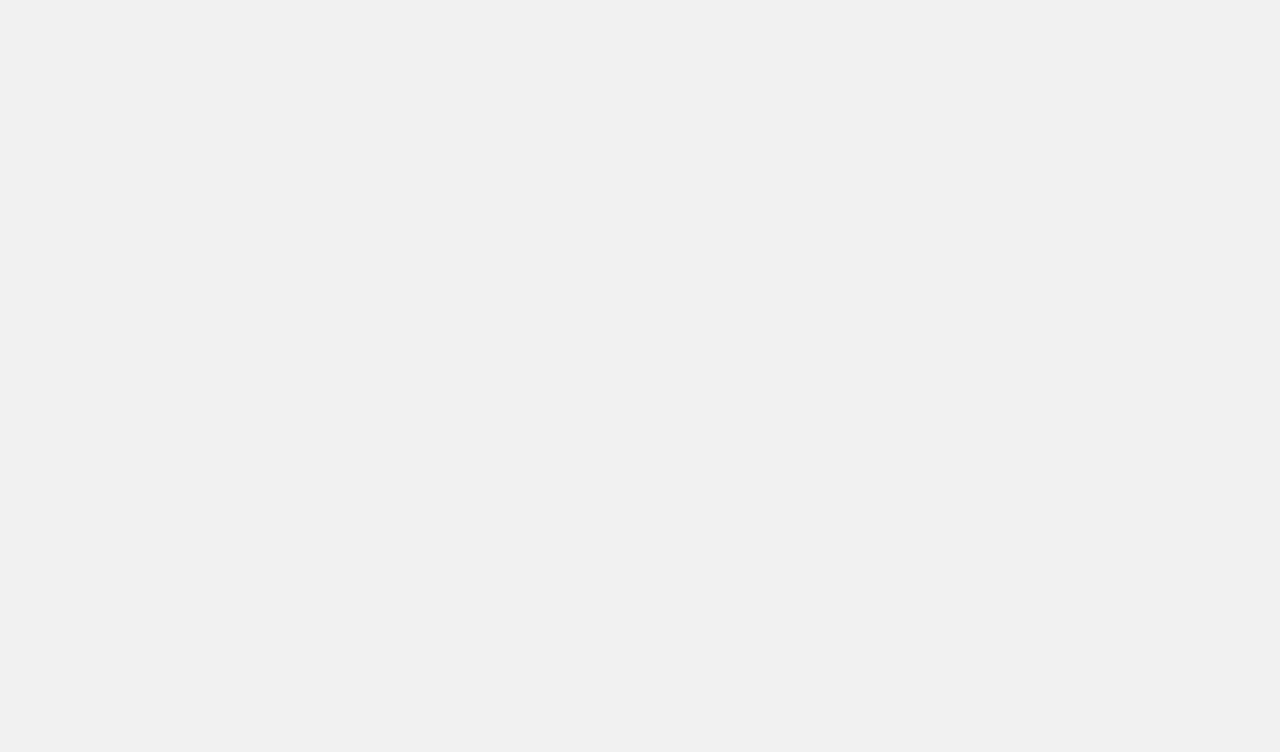
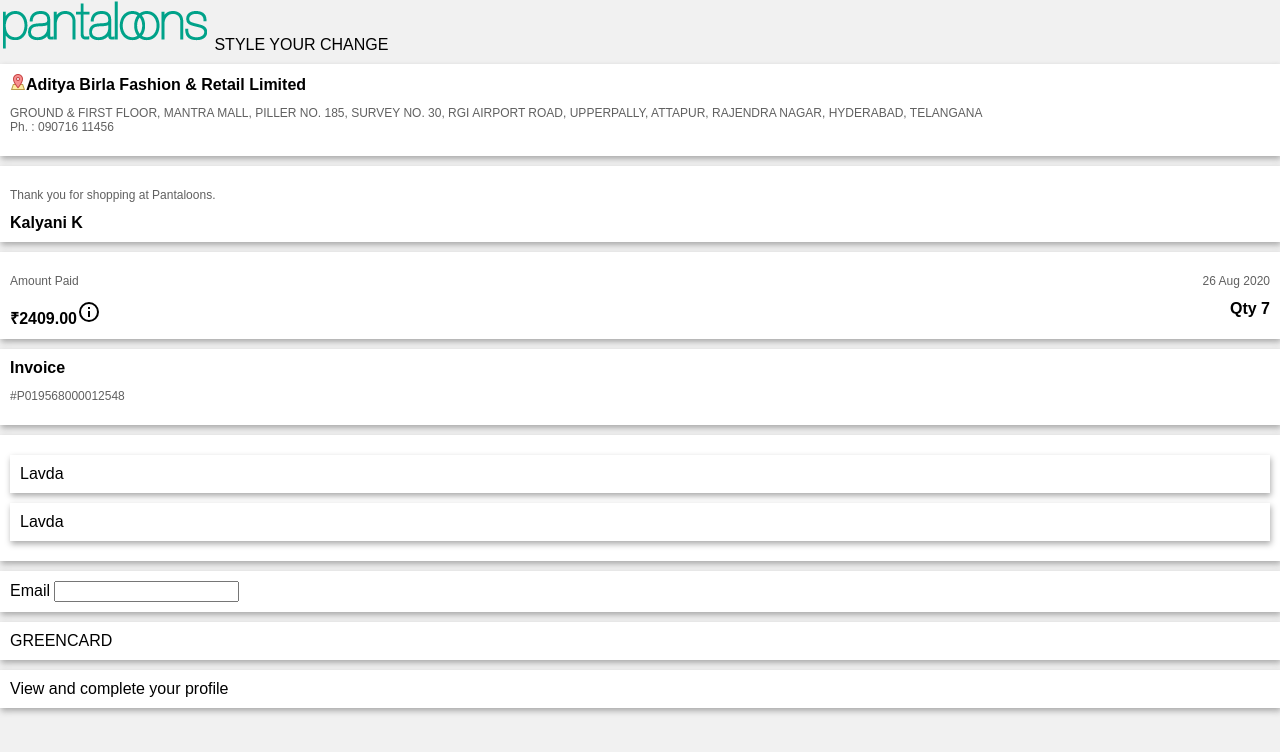
Before and after one commit to wankhede04/carnival-bill, an Angular app: page / in a window 1280 px wide. Shown: the top 752 px of the page. Built offline with nearby package versions, Linux system fonts and the light colour scheme.

Commit message:
Added static wireframe for UI.

```diff
--- a/src/app/app.component.html
+++ b/src/app/app.component.html
@@ -0,0 +1,60 @@
+<header>
+  <img src="assets/pantaloons.png" alt="pantaloons">
+  <label> STYLE YOUR CHANGE </label>
+</header>
+<div class="container">
+  <div class="address">
+    <span>
+      <img src="assets/address-pin.png" alt="address-pin">
+      <b>Aditya Birla Fashion & Retail Limited</b>
+    </span>
+    <p>
+      <span>
+        GROUND &amp; FIRST FLOOR, MANTRA MALL, PILLER NO. 185, SURVEY NO. 30, RGI AIRPORT ROAD, UPPERPALLY, ATTAPUR, RAJENDRA NAGAR,  HYDERABAD, TELANGANA
+      </span><br>
+      Ph. : <span>090716 11456</span>
+    </p>
+  </div>
+  <div class="name-thanks">
+    <p>Thank you for shopping at Pantaloons.</p>
+    <b>Kalyani K</b>
+  </div>
+  <div class="amount-paid">
+    <span style="display: flex; justify-content: space-between;">
+      <p>Amount Paid</p>
+      <p>26 Aug 2020</p>
+    </span>
+    <span style="display: flex; justify-content: space-between;">
+      <span>
+        <b>&#8377;2409.00</b>
+        <img src="assets/info.svg" alt="info.svg">
+      </span>
+      <span>
+        <b>Qty 7</b>
+      </span>
+    </span>
+  </div>
+  <div class="invoice-number">
+    <b>Invoice</b>
+    <p>#P019568000012548</p>
+  </div>
+  <div class="purchased-item">
+    <div class="invoice-details">
+      Lavda
+    </div>
+    <span></span>
+    <div class="invoice-details">
+      Lavda
+    </div>
+  </div>
+  <div class="download-invoice">
+    Email
+    <input type="text" name="" id="">
+  </div>
+  <div class="greencard">
+    GREENCARD
+  </div>
+  <div class="profile">
+    View and complete your profile
+  </div>
+</div>
```
